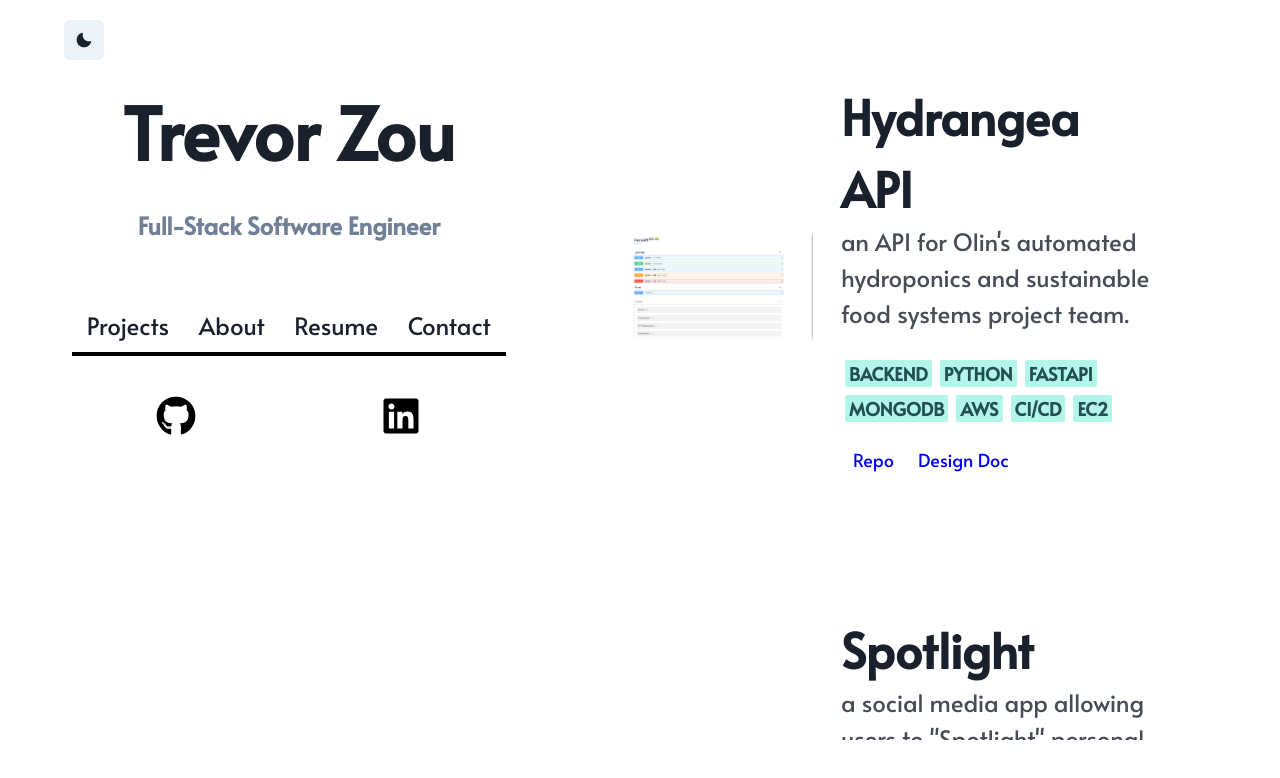
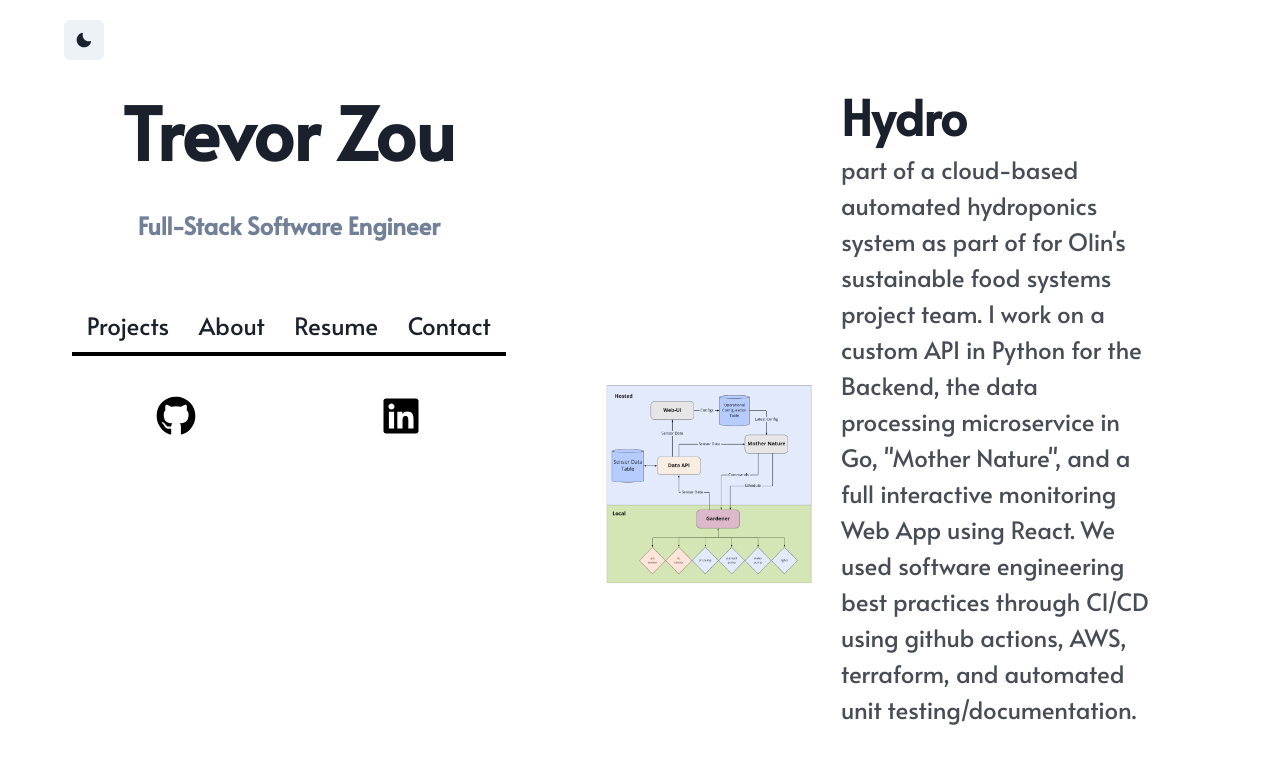
Before and after one commit to tzou2024/pf, a React (Create React App) app: page /portfolio/projects in a window 1280 px wide. Shown: the top 778 px of the page. Built offline with nearby package versions, Linux system fonts and the light colour scheme.

Commit message:
Edit projects

```diff
--- a/src/data/projects.js
+++ b/src/data/projects.js
@@ -7,12 +7,12 @@ import plantimg from './images/plant.png'
 import bipedal from './images/bipedal.png'
 import reach from './images/reach4help.png'
 import bod from './images/BOD.png'
-import hydroimg from './images/hydroimg.png'
+import hydroimg from './images/hydro.png'
 const data = [
     {
-        name: "Hydrangea API",
-        description: 'an API for Olin\'s automated hydroponics and sustainable food systems project team.',
-        tags: ["Backend", "Python", "FastAPI", "MongoDB", "AWS", "CI/CD", "EC2"],
+        name: "Hydro",
+        description: 'part of a cloud-based automated hydroponics system as part of for Olin\'s sustainable food systems project team. I work on a custom API in Python for the Backend, the data processing microservice in Go, "Mother Nature", and a full interactive monitoring Web App using React. We used software engineering best practices through CI/CD using github actions, AWS, terraform, and automated unit testing/documentation.',
+        tags: ["Backend", "Python", "Go",  "FastAPI", "MongoDB", "AWS", "CI/CD", "EC2"],
         repos: {
             "Repo": "https://github.com/tzou2024/hydrangea",
             "Design Doc": "https://docs.google.com/document/d/1Pc2PLaOh7dCDCJWnpELBCgfNip4MotUVfBgKtQ5LqRU/edit?usp=sharing"
@@ -21,7 +21,7 @@ const data = [
     },
     {
         name: "Spotlight",
-        description: 'a social media app allowing users to "Spotlight" personal stories and meaningful events. I worked on both the UI in React and the API in Express.',
+        description: 'a social media app allowing users to "Spotlight" personal stories and meaningful events. I designed the UI in React and the API in Express using javascript. Image storage was hosted through AWS S3 Buckets.',
         tags: ["React", "Chakra UI", "Express", "AWS", "Mongoose/MongoDB"],
         repos: {
             "Website": "https://transcendent-kelpie-8238b1.netlify.app/",
@@ -32,7 +32,7 @@ const data = [
     },
     {
         name: "Notes App",
-        description: 'a google docs style note taking app with folders and notes',
+        description: 'a google docs style note taking app with folders and notes. Backend with folder, note, annd user models, one-to-many relationships and token auth. Front end with Chakra UI.',
         tags: ["React", "Chakra UI", "Django", "PostgreSQL", "Django REST framework"],
         repos: {
             "Front End": "https://github.com/tzou2024/noteclient",
@@ -42,8 +42,8 @@ const data = [
     },
     {
         name: "Grad",
-        description: 'a graduation requirement tracker for Olin college',
-        tags: ["MongoDB/Mongoose", "Express", "Liquid", "Superkube"],
+        description: 'a graduation requirement tracker for Olin college. 2 complete CRUD operations, auth, and seeded data. Designed using superkube CSS and Javascript.',
+        tags: ["MongoDB/Mongoose", "Express", "Liquid", "Superkube", "User Oriented Design", "Javascript"],
         repos: {
             "Repo": "https://github.com/tzou2024/GraduationPlanner",
         },
```
